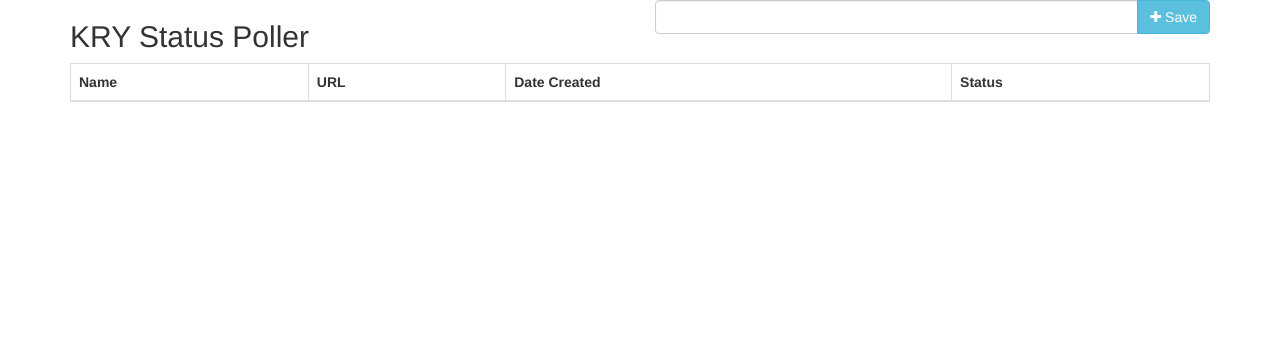
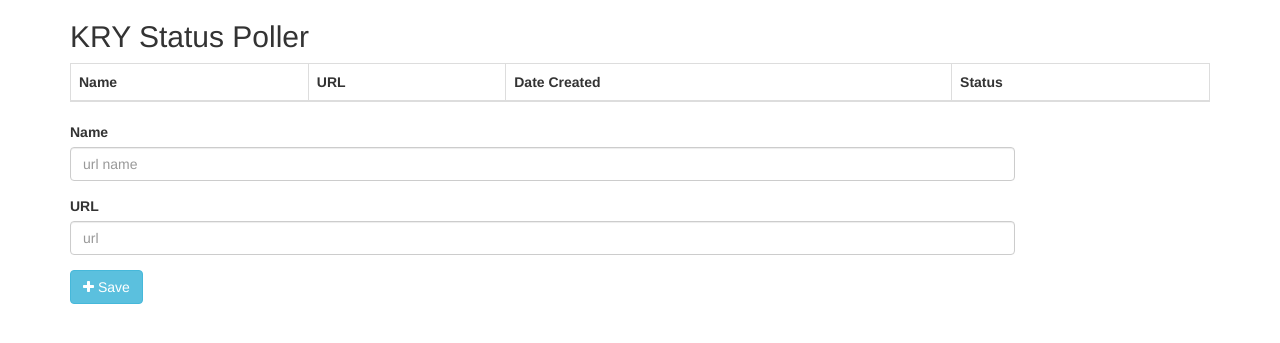
Before and after one commit to gracesekwao/http-poller, a web app: page / in a window 1280 px wide. Shown: the top 343 px of the page. Run offline with its HTML, style and script files only (its server is not run), Linux system fonts and the light colour scheme; data that the repository does not hold is empty.

Commit message:
Add name of the url in the form and tweak the styles

```diff
--- a/webroot/index.html
+++ b/webroot/index.html
@@ -16,15 +16,7 @@
     <div class="table-wrapper">
         <div class="table-title">
             <div class="row">
-                <div class="col-sm-6"><h2>KRY Status Poller</h2></div>
-                <div class="col-sm-6">
-                    <div class="input-group">
-                        <input type="text" id="url-name" class="form-control">
-                        <span class="input-group-btn">
-                            <button id="post-service" type="button" class="btn btn-info add-new"><i class="fa fa-plus"></i> Save</button>
-                       </span>
-                    </div>
-                </div>
+                <div class="col-sm-8"><h2>KRY Status Poller</h2></div>
             </div>
         </div>
         <table class="table table-bordered" id="service-list">
@@ -40,6 +32,21 @@
             </tbody>
         </table>
     </div>
+    <div class="row">
+        <div class="col-sm-10">
+            <div class="form">
+                <div class="form-group">
+                    <label for="name">Name</label>
+                    <input type="text" id="name" class="form-control" placeholder="url name">
+                </div>
+                <div class="form-group">
+                    <label for="url">URL</label>
+                    <input type="text" id="url" class="form-control" placeholder="url">
+                </div>
+                <button id="post-service" type="button" class="btn btn-info add-new"><i class="fa fa-plus"></i> Save</button>
+            </div>
+        </div>
+    </div>
 </div>
 </body>
 <script src="static/code.js">
--- a/webroot/static/code.js
+++ b/webroot/static/code.js
@@ -27,13 +27,15 @@
 saveButton.onclick = evt => {
     evt.preventDefault();
 
-    let urlName = document.querySelector('#url-name').value;
+    let url = document.querySelector('#url').value;
+    let name = document.querySelector('#name').value;
+
     fetch('/service', {
     method: 'post',
     headers: {
     'Accept': 'application/json, text/plain, */*',
     'Content-Type': 'application/json'
     },
-  body: JSON.stringify({url:urlName})
+  body: JSON.stringify({url, name}),
 }).then(response => location.reload());
 }
```
